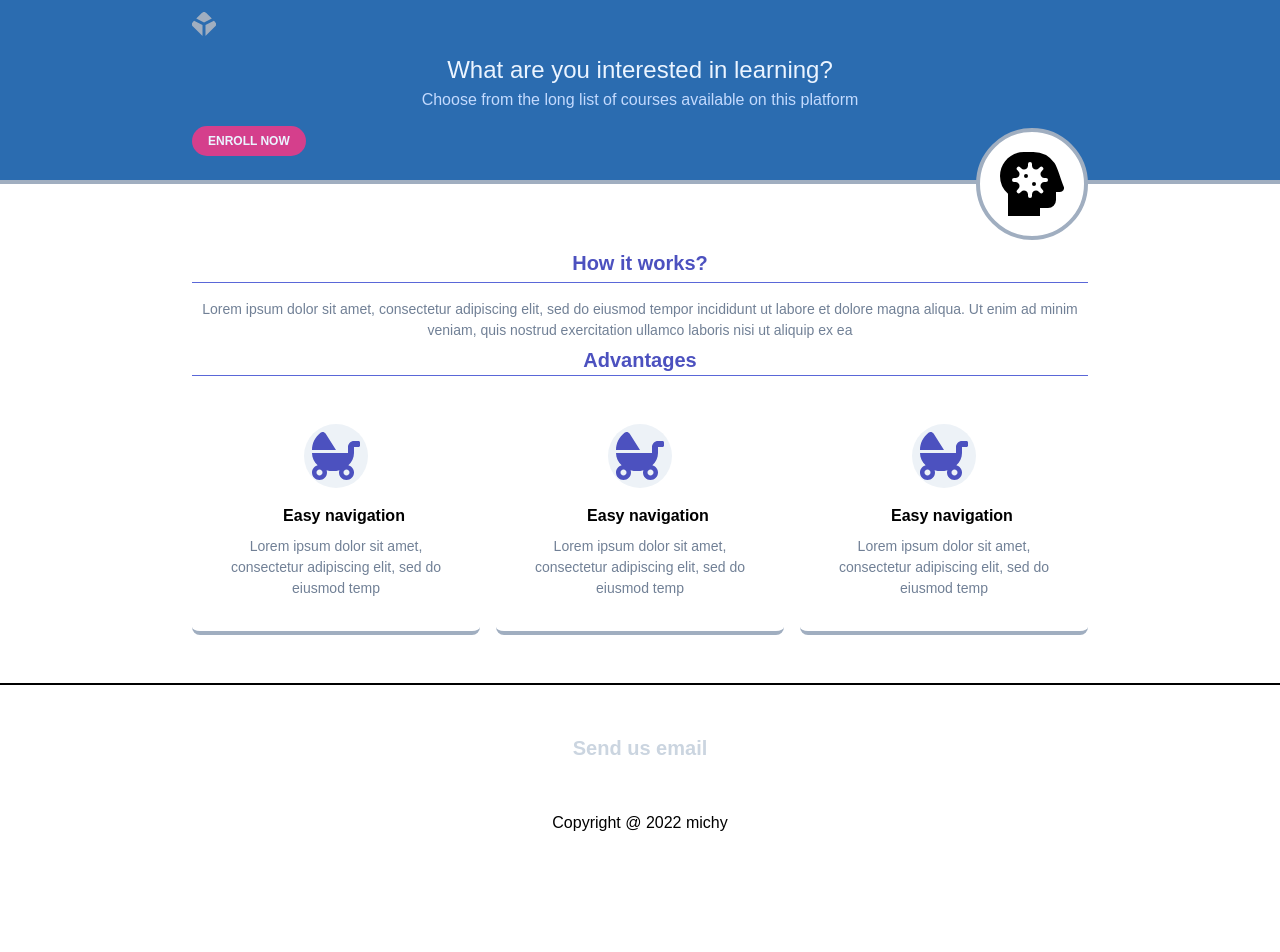
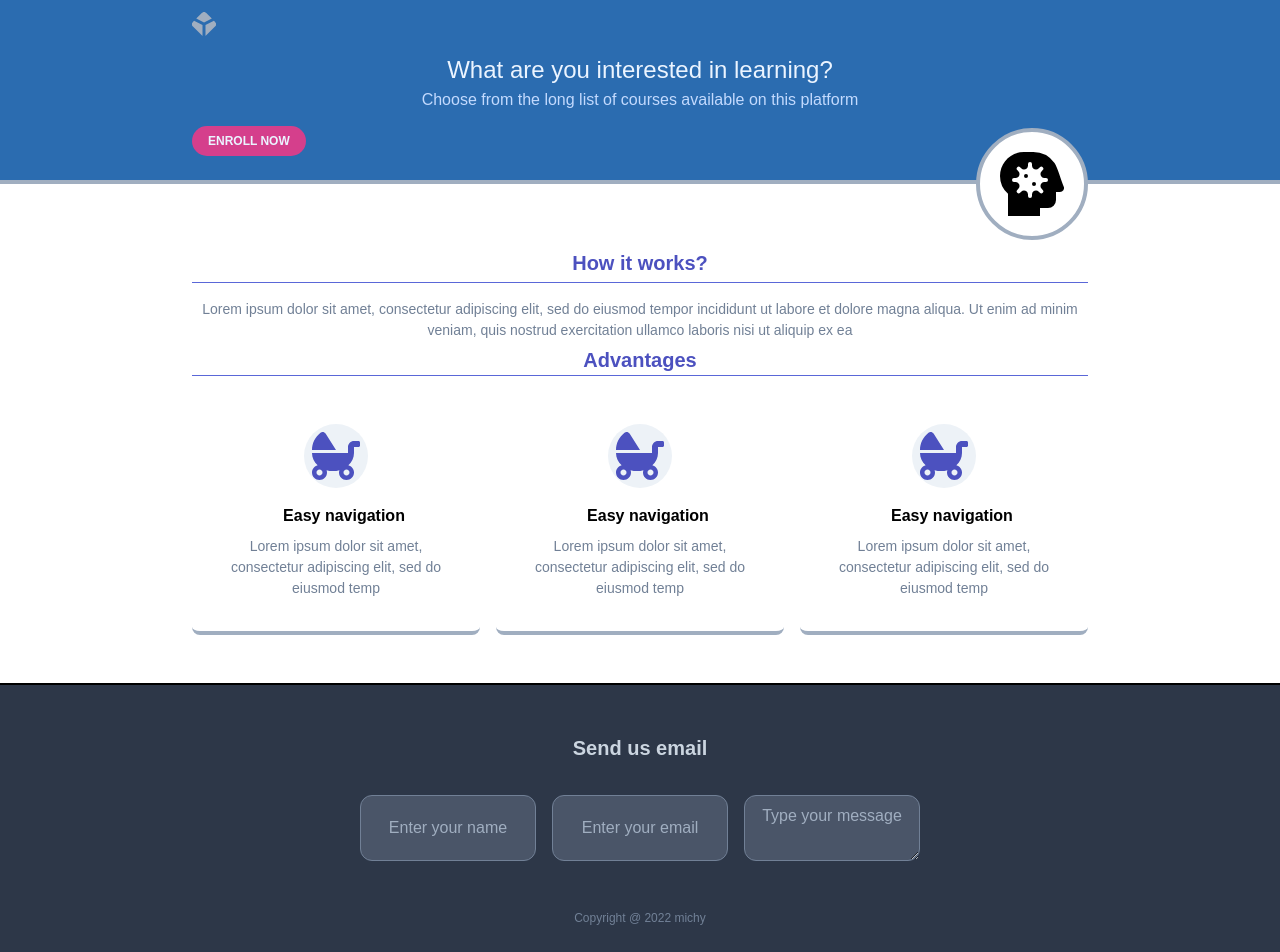
Before and after one commit to michhub-dev/Info_site, a React (Create React App) app: page / in a window 1280 px wide. Shown: the top 952 px of the page. Before the commit the page ends 835 px from the top, so only its background shows below. Built offline with nearby package versions, Linux system fonts and the light colour scheme.

Commit message:
Updated Footer.js and Main.js. New styling

```diff
--- a/src/components/Footer.js
+++ b/src/components/Footer.js
@@ -4,8 +4,8 @@ export default function Footer(){
     return (
         <>
         <div>
-            <footer>
-                Copyright @ 2022 michy
+            <footer className="w-full bg-gray-800 pb-8 text-center">
+                <p className="text-xs font-light text-gray-600">Copyright @ 2022 michy </p>
             </footer>
         </div>
         </>
--- a/src/components/Main.js
+++ b/src/components/Main.js
@@ -52,9 +52,16 @@ export default function Main(){
                  </div>
 
              </div>
-             <div className="bg-blue-850 py-12 w-full mt-12 flex flex-col items-center border-t-2 border-black">
+             <div className="bg-gray-800 py-12 w-full mt-12 flex flex-col items-center border-t-2 border-black">
                  <h2 className="text-xl font-bold text-gray-400">Send us email</h2>
-                 <form>
+                 <form className="w-full text-gray-200 max-w-xl mt-4 px-8 md:px-0 md:-mx-2" action="#" method="post">
+                     <div className="flex flex-col md:flex-row">
+                         <label for="name" className="sr-only">Name</label>
+                         <input id="name" type="text" placeholder="Enter your name" className="mt-4 bg-gray-700 rounded-xl border border-gray-600 px-4 py-2 md:mx-2 w-full focus:bg-white focus:text-bold text-center text-black" />
+                          <label for="email" className="sr-only">Name</label>
+                         <input id="email" type="email" placeholder="Enter your email" className="mt-4 bg-gray-700 rounded-xl border border-gray-600 px-4 py-2 md:mx-2 w-full focus:bg-white focus:text-bold text-center text-black" />
+                          <textarea placeholder="Type your message" className="mt-4 bg-gray-700 rounded-xl border border-gray-600 px-4 py-2 md:mx-2 w-full focus:bg-white focus:text-bold text-center text-black" />
+                     </div>
 
                  </form>
              </div>
```
